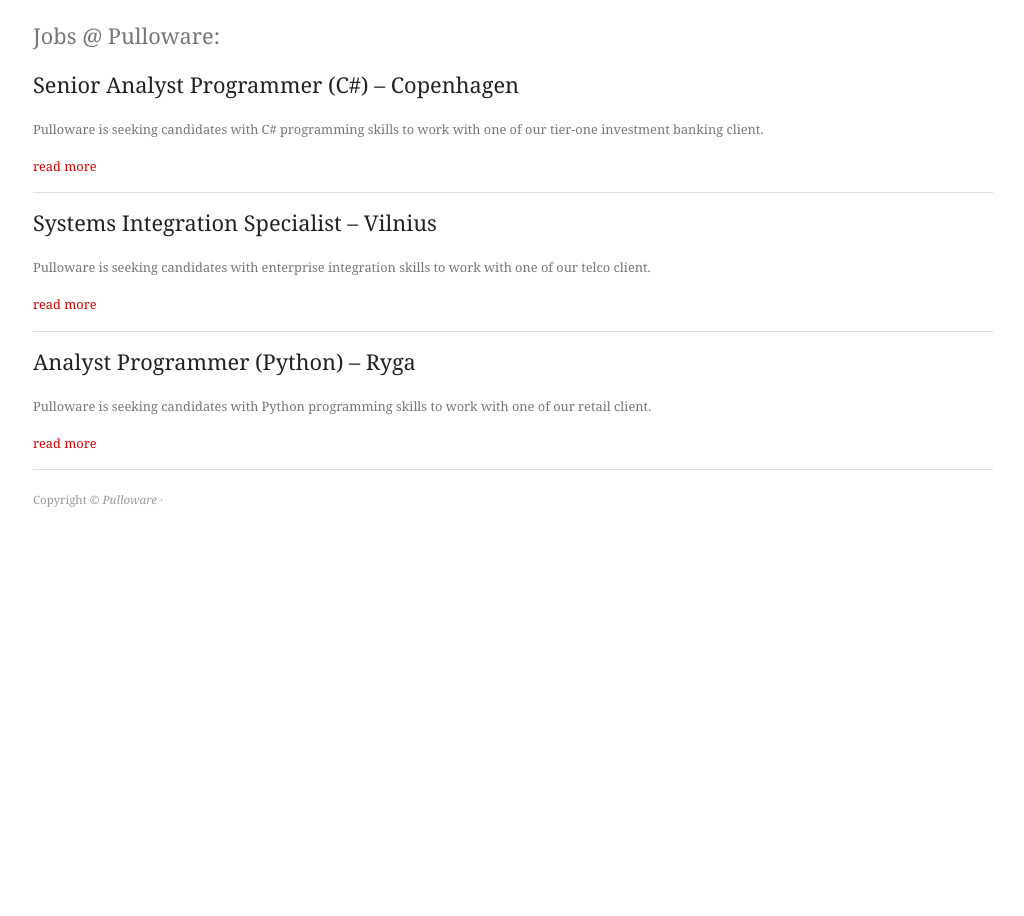
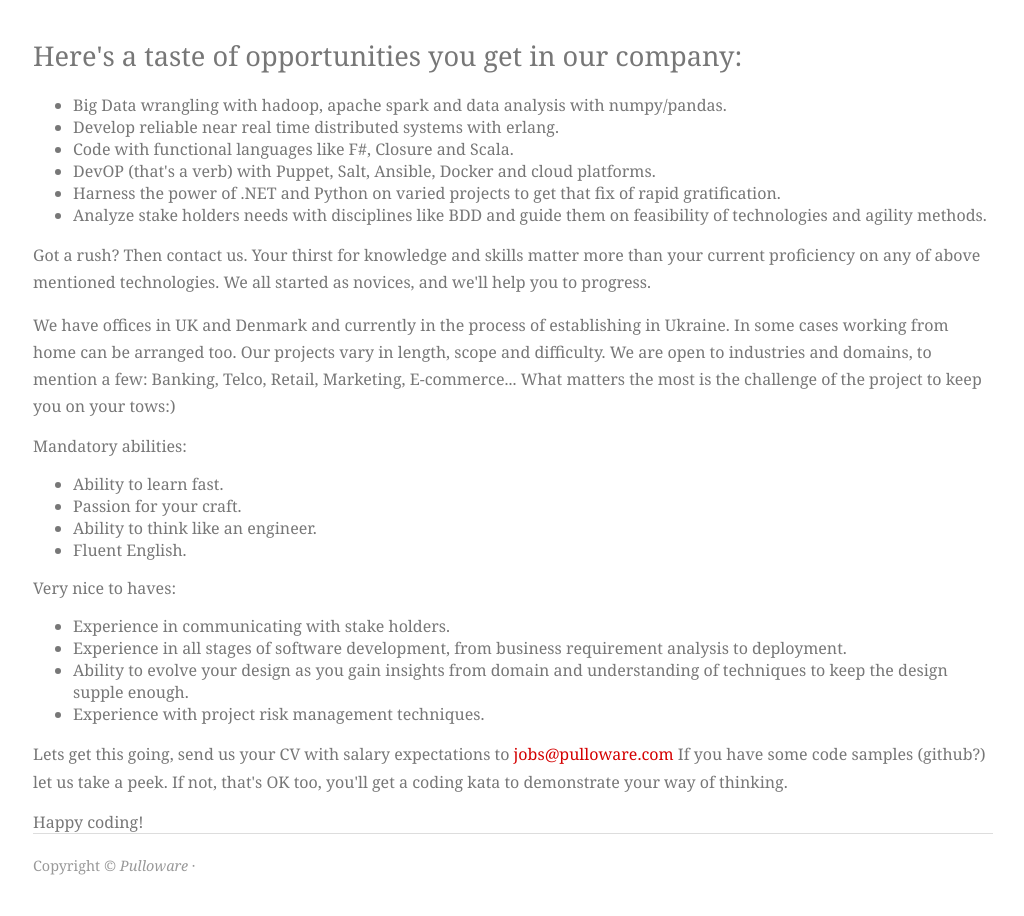
Before and after one commit to pulloware/site, a plain HTML site: page docs/careers.html in a window 1280 px wide. Shown: the part 441-1357 px from the top of the page, without its empty margins (127-1151 px from the left). Before the commit the page ends 1026 px from the top, so only its background shows below. Drawn offline with Linux system fonts and the light colour scheme.

Commit message:
changed carriers page, and some fixes

```diff
--- a/css/main.css
+++ b/css/main.css
@@ -1,4 +1,4 @@
-body { font: .8em Georgia, "Times New Roman", Serif; background: #fff; color: #777; }
+body { font: 1em Georgia, "Times New Roman", Serif; background: #fff; color: #777; }
 a { color: #D40000; text-decoration: none; }
 	a:hover { color: #8F0000; }
 p { line-height: 1.7em; margin: 0 0 15px; }
--- a/docs/careers.html
+++ b/docs/careers.html
@@ -36,16 +36,14 @@
 			<img src="../images/career.jpg" />
 			<div class="body">
 				<p>
-					Do what’s right instead of following orders!
+					Welcome fellow craftsman! Would you like to practice in the best dojo of your skill on planet earth? Then join us on our path to mastery and lets grow together.
+
 				</p>
 				<p>
-					We like to think everyone working at Pulloware is an adult, and we treat each other accordingly: Everyone has great freedom and responsibility, and we’d rather risk making mistakes from time to time than creating a rigid control structure.
+					Pulloware is a quality oriented software development company run by IT craftsmen. We foster a learning culture and don’t give much weight to titles and hierarchy. Instead concentrating on job satisfaction and commitment.
 				</p>
 				<p>
 					We also invest a significant amount of time and effort to ensure everyone’s up to date on relevant technologies and methods.
-				</p>
-				<p>
-					Our organisation is built on merit, respect, team effort and loyalty. We build long-term relationships with our clients and aim to do the same with our staff.
 				</p>
 				<p>
 					Want to work with us? Send your CV and cover letter to <a href="mailto:jobs@pulloware.com">jobs@pulloware.com</a>
@@ -53,34 +51,68 @@
 			</div>
 			<div class="x"></div>
 		</div>
-		<h3>Jobs @ Pulloware:</h3>
-		<div class="listitem">
+		<h3>Here's a taste of opportunities you get in our company:</h3>
+		<ul>
+			<li>
+				Big Data wrangling with hadoop, apache spark and data analysis with numpy/pandas.
+			</li>
+			<li>
+				Develop reliable near real time distributed systems with erlang.
+			</li>
+			<li>
+				Code with functional languages like F#, Closure and Scala.
+			</li>
+			<li>
+				DevOP (that's a verb) with Puppet, Salt, Ansible, Docker and cloud platforms.
+			</li>
+			<li>
+				Harness the power of .NET and Python on varied projects to get that fix of rapid gratification.
+			</li>
+			<li>
+				Analyze stake holders needs with disciplines like BDD and guide them on feasibility of technologies and agility methods.
+			</li>
+		</ul>
 		<p>
-				<h3><a href="jobs/senior_cs_programmer.html">Senior Analyst Programmer (C#) – Copenhagen</a></h3>
+			Got a rush? Then contact us. Your thirst for knowledge and skills matter more than your current proficiency on any of above mentioned technologies. We all started as novices, and we'll help you to progress.
 		</p>
 		<p>
-				Pulloware is seeking candidates with C# programming skills to work with one of our tier-one investment banking client.
+			We have offices in UK and Denmark and currently in the process of establishing in Ukraine. In some cases working from home can be arranged too. Our projects vary in length, scope and difficulty. We are open to industries and domains, to mention a few: Banking, Telco, Retail, Marketing, E-commerce... What matters the most is the challenge of the project to keep you on your tows:)
 		</p>
-			<p><a href="jobs/senior_cs_programmer.html">read more</a></p>
-		</div>
-		<div class="listitem">
+			Mandatory abilities:
+			<ul>
+				<li>
+					Ability  to learn fast.
+				</li>
+				<li>
+					Passion for your craft.
+				</li>
+				<li>
+					Ability to think like an engineer.
+				</li>
+				<li>
+					Fluent English.
+				</li>
+			</ul>
+			Very nice to haves:
+			<ul>
+				<li>
+					Experience in communicating with stake holders.
+				</li>
+				<li>
+					Experience in all stages of software development, from business requirement analysis to deployment.
+				</li>
+				<li>
+					Ability to evolve your design as you gain insights from domain and understanding of techniques to keep the design supple enough.
+				</li>
+				<li>
+					Experience with project risk management techniques.
+				</li>
+			</ul>
 		<p>
-				<h3><a href="jobs/integration_specialist.html">Systems Integration Specialist – Vilnius</a></h3>
+			Lets get this going, send us your CV with salary expectations to <a href="mailto:jobs@pulloware.com">jobs@pulloware.com</a>
+			If you have some code samples (github?) let us take a peek. If not, that's OK too, you'll get a coding kata to demonstrate your way of thinking.
 		</p>
-			<p>
-				Pulloware is seeking candidates with enterprise integration skills to work with one of our telco client.
-			</p>
-			<p><a href="jobs/integration_specialist.html">read more</a></p>
-			</div>
-			<div class="listitem last">
-			<p>
-				<h3><a href="jobs/python_programmer.html">Analyst Programmer (Python) – Ryga</a></h3>
-			</p>
-			<p>
-				Pulloware is seeking candidates with Python programming skills to work with one of our retail client.
-			</p>
-			<p><a href="jobs/python_programmer.html">read more</a></p>
-		</div>
+		Happy coding!
 		<div id="footer">
 			<p>Copyright &copy; <em>Pulloware</em> &middot;</p>
 		</div>
```
Also changed, not shown: contactus.html (+3 -5 lines), index.html (+9 -8 lines). Lines whose indentation alone changed are shown as unchanged.
